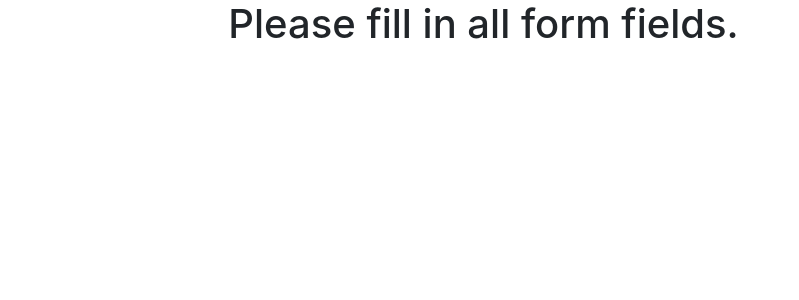
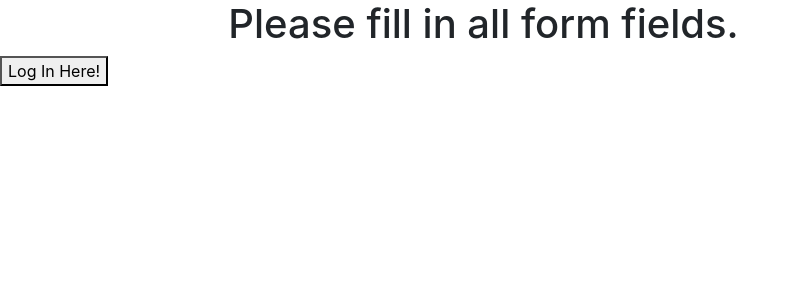
Before and after one commit to karan925/cmpe272-marketplace, a PHP site: page /register.php in a window 1280 px wide. Shown: the part 54-354 px from the top of the page, without its empty margins (0-799 px from the left). Run offline with PHP 8.4, Linux system fonts and the light colour scheme; data that the repository does not hold is empty.

Commit message:
added button

```diff
--- a/register.php
+++ b/register.php
@@ -131,6 +131,7 @@
         function fieldsBlank() {
             echo '<body>';
             echo '<h1 class="col-8 offset-2"> Please fill in all form fields.</h1>';
+            echo '<a href="./authenticate.php"><button>Log In Here!</button></a>';
             echo '</body>';
         }
 ?>
```
